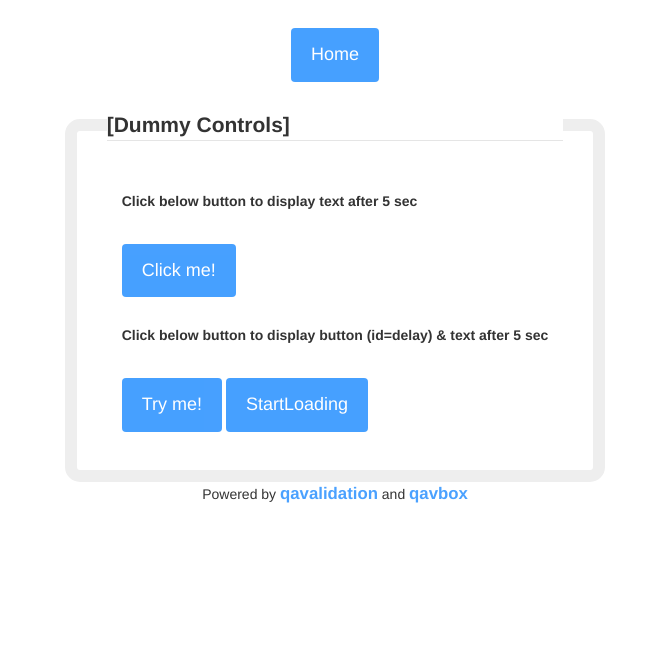
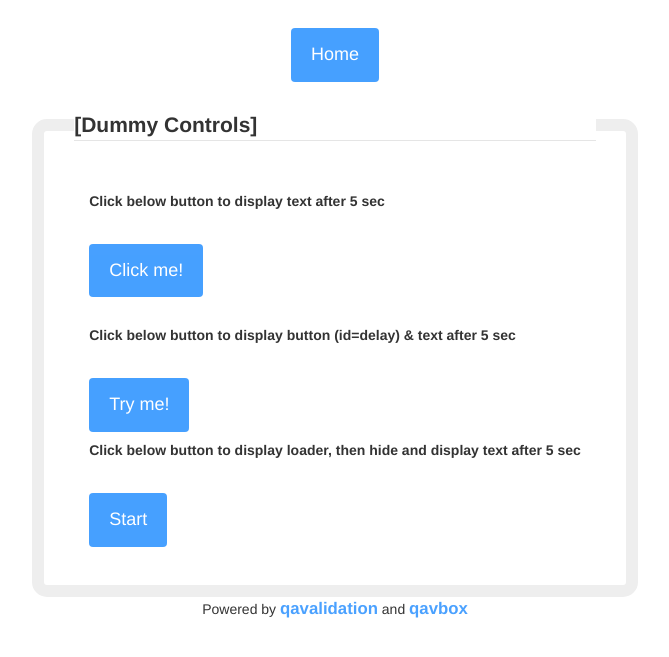
Before and after one commit to qavbox/demo, a Jekyll site: the page built from delay/index.html, in a window 1280 px wide. Shown: the top 657 px of the page, without its empty margins (305-974 px from the left). Built offline with Jekyll 4.4.1, drawn with Linux system fonts in a browser that asks for light colours.

Commit message:
Update index.html

```diff
--- a/delay/index.html
+++ b/delay/index.html
@@ -19,12 +19,15 @@ title: Delay elements
         <br>
         <input class="btn" name="commit1" type="button" value="Try me!" onclick="showDiv1()">
 
-
+	<br>
 
 
 	<script src="https://code.jquery.com/jquery-1.12.4.min.js"></script>
+	     <label>Click below button to display loader, then hide and display text after 5 sec</label>
+ <br>
+        <br>
 
-<input class="btn" id="loaderStart" type="button" value="StartLoading" onclick="delayTimeloader()">
+<input class="btn" id="loaderStart" type="button" value="Start" onclick="delayTimeloader()">
   </input>
 
 	<div id="mydiv"></div>
```
